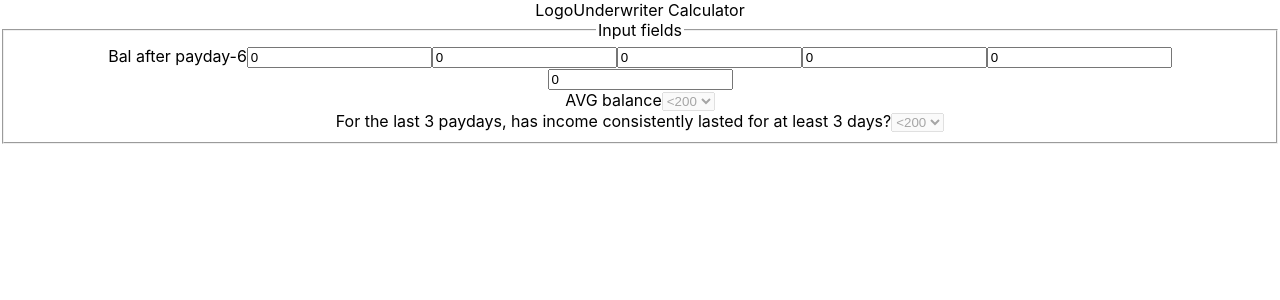
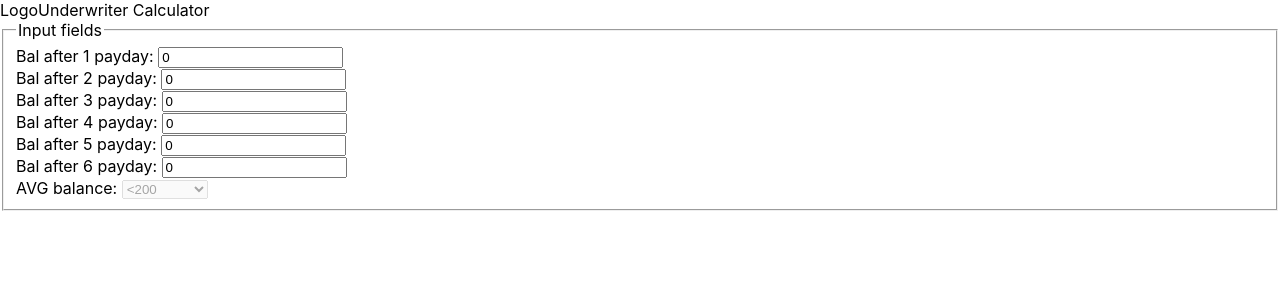
Before and after one commit to yra-stasyshyn/underwriter-calculator, a React (Create React App) app: page / in a window 1280 px wide. Shown: the top 300 px of the page. Built offline with nearby package versions, Linux system fonts and the light colour scheme.

Commit message:
initial view

```diff
--- a/src/App.tsx
+++ b/src/App.tsx
@@ -1,12 +1,10 @@
-import React, { useEffect, useState } from 'react';
-import './App.css';
+import { useEffect, useState } from 'react';
 import Select from './core/components/select/Select';
 import { InputData } from './core/interfaces/io.type';
 
 function App() {
   const [input, setInput] = useState<InputData>({});
 
-  const [balAfterPayday, setBalAfterPayday] = useState(0);
   const [balAfterPayday1, setBalAfterPayday1] = useState(0);
   const [balAfterPayday2, setBalAfterPayday2] = useState(0);
   const [balAfterPayday3, setBalAfterPayday3] = useState(0);
@@ -21,7 +19,6 @@ function App() {
         : avg < 1000 ? 2
           : avg < 1500 ? 3
             : 6;
-    setBalAfterPayday(newAvgBalance);
     setInput({
       ...input,
       avgBalance: newAvgBalance
@@ -30,7 +27,7 @@ function App() {
   }, [balAfterPayday1, balAfterPayday2, balAfterPayday3, balAfterPayday4, balAfterPayday5, balAfterPayday6]);
 
   return (
-    <div className="App">
+    <div>
       <div>
         <span>Logo</span>
         <span>Underwriter Calculator</span>
@@ -40,37 +37,45 @@ function App() {
         <legend>Input fields</legend>
         <div>
           <div>
-            <label>Bal after payday</label>
-            <span>{balAfterPayday}</span>
-            <input type="number" value={balAfterPayday1} onChange={e => setBalAfterPayday1(+e.target.value)} />
-            <input type="number" value={balAfterPayday2} onChange={e => setBalAfterPayday2(+e.target.value)} />
-            <input type="number" value={balAfterPayday3} onChange={e => setBalAfterPayday3(+e.target.value)} />
-            <input type="number" value={balAfterPayday4} onChange={e => setBalAfterPayday4(+e.target.value)} />
-            <input type="number" value={balAfterPayday5} onChange={e => setBalAfterPayday5(+e.target.value)} />
-            <input type="number" value={balAfterPayday6} onChange={e => setBalAfterPayday6(+e.target.value)} />
+            <label>{`Bal after 1 payday: `}</label>
+            <input type="number" value={balAfterPayday1} onChange={e => setBalAfterPayday1(+e.target.value)} /> <br />
+            <label>{`Bal after 2 payday: `}</label>
+            <input type="number" value={balAfterPayday2} onChange={e => setBalAfterPayday2(+e.target.value)} /> <br />
+            <label>{`Bal after 3 payday: `}</label>
+            <input type="number" value={balAfterPayday3} onChange={e => setBalAfterPayday3(+e.target.value)} /> <br />
+            <label>{`Bal after 4 payday: `}</label>
+            <input type="number" value={balAfterPayday4} onChange={e => setBalAfterPayday4(+e.target.value)} /> <br />
+            <label>{`Bal after 5 payday: `}</label>
+            <input type="number" value={balAfterPayday5} onChange={e => setBalAfterPayday5(+e.target.value)} /> <br />
+            <label>{`Bal after 6 payday: `}</label>
+            <input type="number" value={balAfterPayday6} onChange={e => setBalAfterPayday6(+e.target.value)} /> <br />
           </div>
 
           <div>
             <Select
-              label='AVG balance'
+              label='AVG balance: '
               value={input.avgBalance}
+              options={[
+                { title: "<200", value: -6 },
+                { title: "200-600", value: 1 },
+                { title: "600-1000", value: 2 },
+                { title: "1000-1500", value: 3 },
+                { title: "1500+", value: 6 },
+              ]}
+              disabled={true}
+            />
+          </div>
+
+          {/* <div>
+            <Select
+              label='For the last 3 paydays, has income consistently lasted for at least 3 days?'
+              value={input.incomeLastedForThreePaydays}
               options={[
                 { title: "<200", value: -6 }
               ]}
               disabled={true}
             />
-          </div>
-
-          <div>
-            <Select
-              label='For the last 3 paydays, has income consistently lasted for at least 3 days?'
-              value={input.avgBalance}
-              options={[
-                { title: "<200", value: -6 }
-              ]}
-              disabled={true}
-            />
-          </div>
+          </div> */}
         </div>
       </fieldset>
     </div>
```
